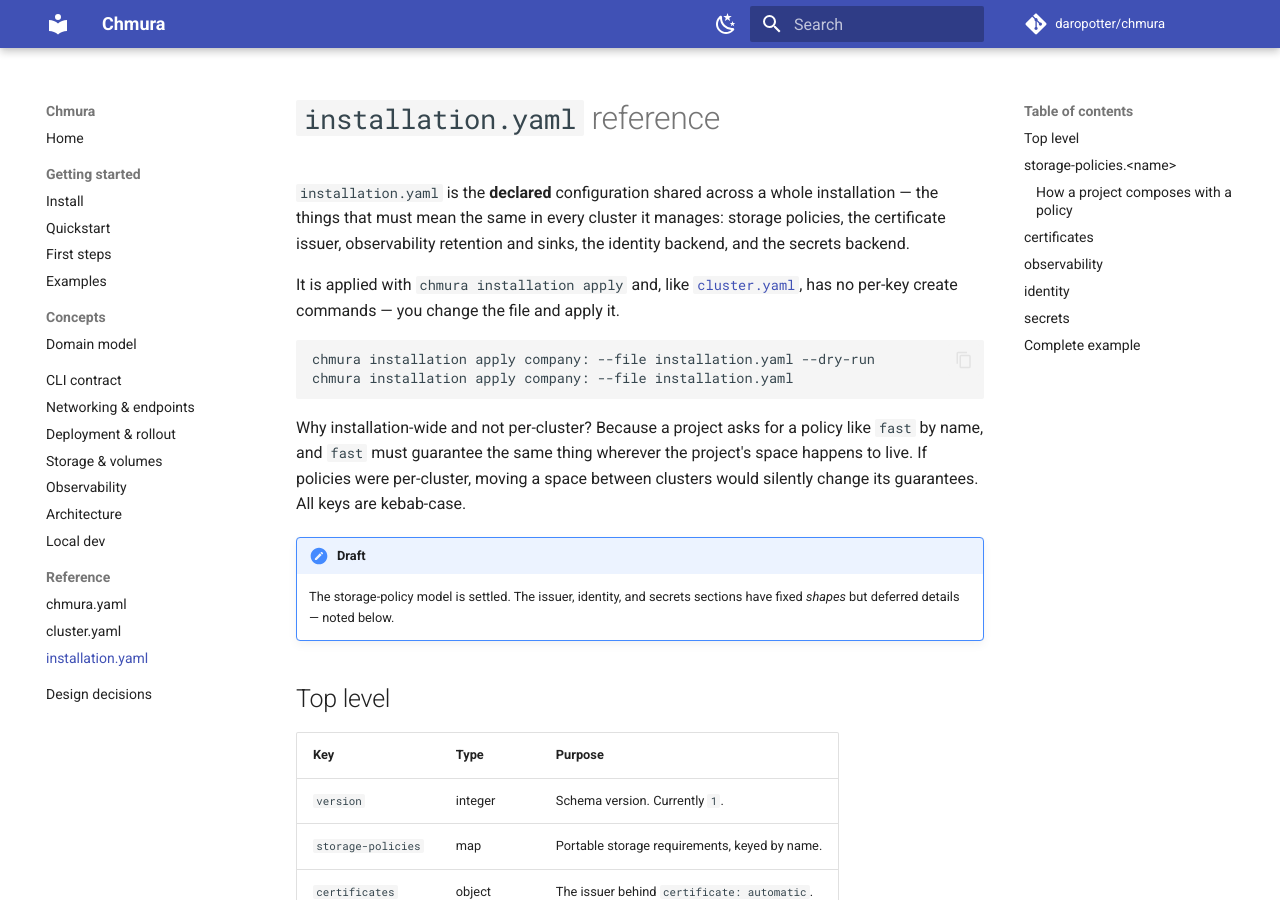
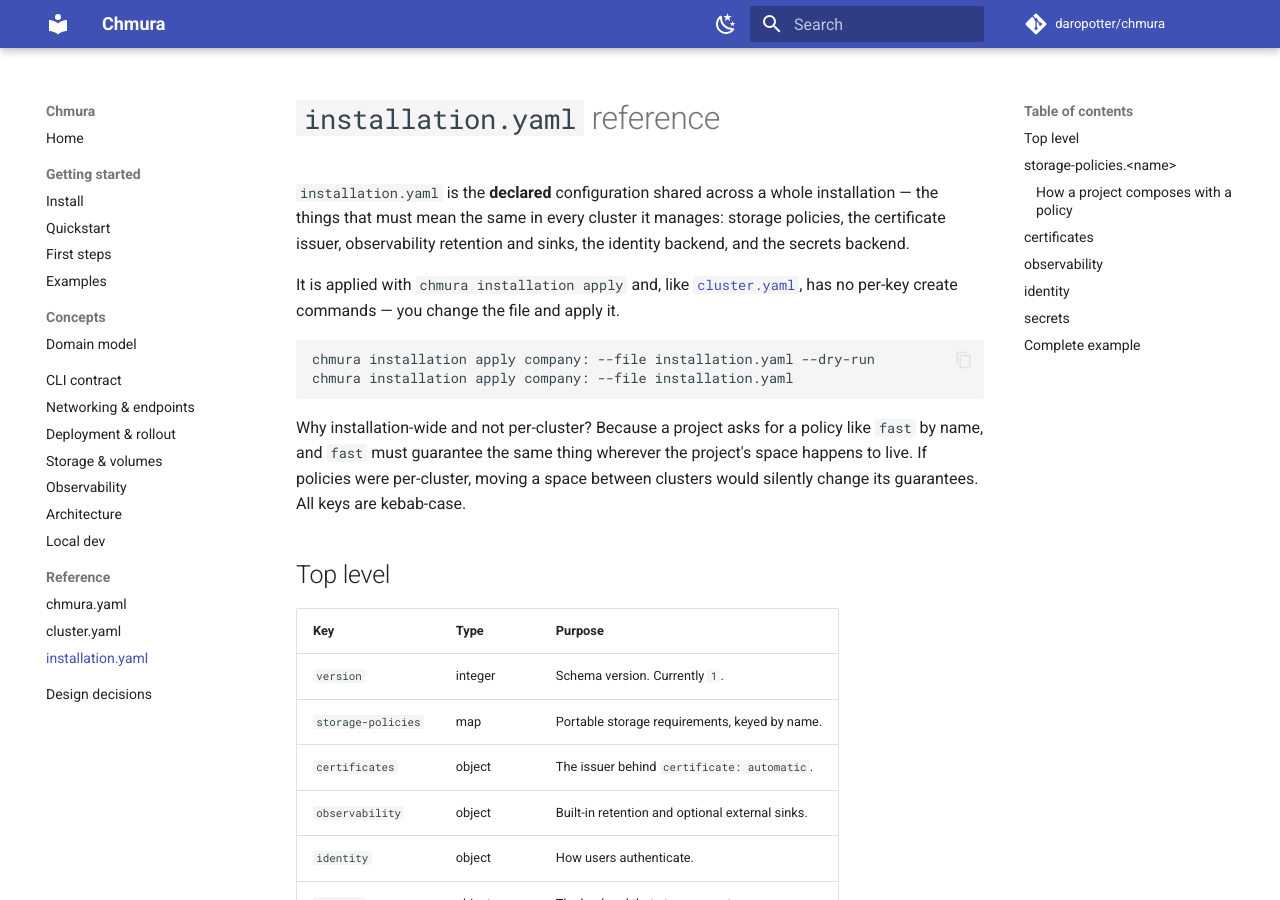
Before and after one commit to daropotter/chmura, an MkDocs documentation site: the page built from docs/reference/installation.md, in a window 1280 px wide and 900 px high. Built offline with MkDocs 1.6.1 and Material for MkDocs 9.7.7, drawn with Linux system fonts in a browser that asks for light colours; comment, search, counter and statistics services are not loaded.

Commit message:
docs: drop stale Draft notes from completed reference pages

```diff
--- a/docs/reference/installation.md
+++ b/docs/reference/installation.md
@@ -18,10 +18,6 @@ Why installation-wide and not per-cluster? Because a project asks for a policy
 like `fast` by name, and `fast` must guarantee the same thing wherever the
 project's space happens to live. If policies were per-cluster, moving a space
 between clusters would silently change its guarantees. All keys are kebab-case.
-
-!!! note "Draft"
-    The storage-policy model is settled. The issuer, identity, and secrets
-    sections have fixed *shapes* but deferred details — noted below.
 
 ## Top level
 
```
Also changed, not shown: docs/reference/manifest.md (+0 -4 lines).
